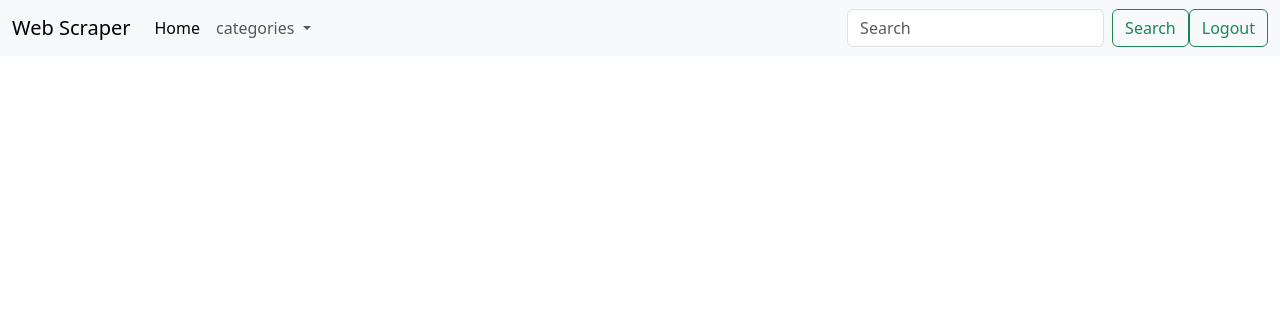
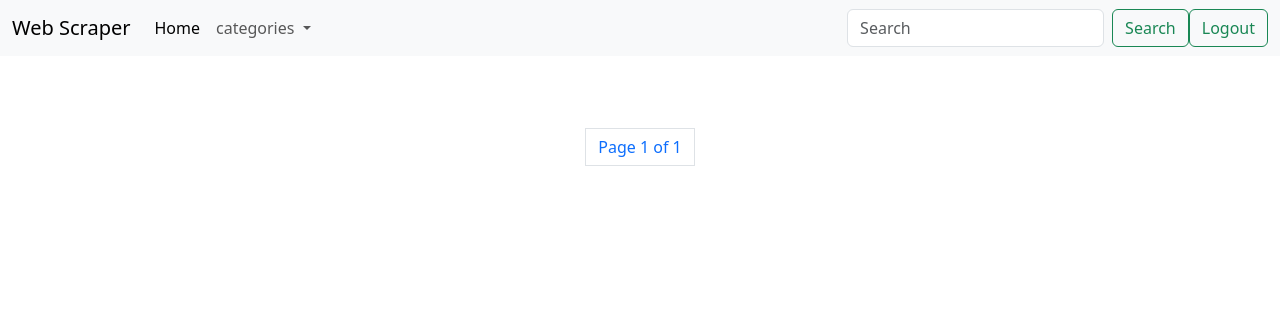
Before and after one commit to Rakeshkhadka/News-Aggregator, a Django app: page / in a window 1280 px wide. Shown: the top 316 px of the page. Run offline with Django 4.2, Linux system fonts and the light colour scheme; the visitor is signed in with stand-in values (Sample User, id 1); data that the repository does not hold is empty; some libraries are stand-ins or nearby versions.

Commit message:
added pagination

```diff
--- a/scraper/tasks.py
+++ b/scraper/tasks.py
@@ -56,7 +56,7 @@ def scrape_nagarik():
             # url = base_url+info['href']
             my_dict['url'] = base_url+info['href']
             # image_url = info.find('img')['data-src']
-            my_dict['img_src'] = base_url+info['href']
+            my_dict['img_src'] = info.find('img')['data-src']
             title = info['title']
             my_dict['title']=title
             my_dict['category'] = path_ if path_ in categories else "others"
--- a/scraper/templates/base.html
+++ b/scraper/templates/base.html
@@ -49,5 +49,26 @@
     {% block content %}
 
     {% endblock %}
+    <div class="text-center">
+      <br>
+      <nav aria-label="Page navigation example">
+        <ul class="pagination justify-content-center">
+          {% if page_obj.has_previous %}
+            <li class="page-item">
+              <a class="page-link" href="?page=1">&laquo; first</a>
+            </li>
+            <li class="page-item">
+              <a class="page-link" href="?page={{ page_obj.previous_page_number }}">previous</a>
+            </li>
+          {% endif %}
+
+          <li class="page-item page-link">Page {{ page_obj.number }} of {{ page_obj.paginator.num_pages }}</li>
+          {% if page_obj.has_next %}
+            <li class="page-item"><a class="page-link" href="?page={{ page_obj.next_page_number }}">Next</a></li>
+            <li class="page-item"><a class="page-link" href="?page={{ page_obj.paginator.num_pages }}">last &raquo;</a></li>
+          {% endif %}
+        </ul>
+      </nav>
+  </div>
 </body>
 </html>
--- a/scraper/templates/index.html
+++ b/scraper/templates/index.html
@@ -4,7 +4,7 @@
 {% block content %}
         <div class="container">
           <div class="row">
-            {% for new in news %}
+            {% for new in page_obj %}
             <div class="col-4">
               <div class="card" style="width: 18rem;">
                 <a href="{{new.url}}">
@@ -22,6 +22,7 @@
             <br>
           </div>
         </div>
+        <br>
 
 
 {% endblock %}
--- a/scraper/templates/search.html
+++ b/scraper/templates/search.html
@@ -6,7 +6,7 @@
 <div class="container">
     <div class="row">
         <h1>Search Results for "{{ query }}"</h1>
-      {% for new in news %}
+      {% for new in page_obj %}
       <div class="col-4">
         <div class="card" style="width: 18rem;">
           <a href="{{new.url}}">
@@ -26,4 +26,5 @@
       <br>
     </div>
   </div>
+
 {% endblock %}
--- a/scraper/views.py
+++ b/scraper/views.py
@@ -1,11 +1,19 @@
 from django.shortcuts import render, redirect
 from .models import News
+from django.contrib.auth.decorators import login_required
+from django.core.paginator import Paginator
 
+@login_required(login_url="/login/")
+def index(request):
 
-def index(request):
     news = News.objects.all()
+    paginator = Paginator(news, 9)
+
+    page_number = request.GET.get('page')
+    page_obj = paginator.get_page(page_number)
+
     context = {
-        'news': news,
+        'page_obj': page_obj
     }
     return render(request, 'index.html', context)
 
@@ -20,12 +28,17 @@ def index_by_category(request, category):
 
 
 def search(request):
-    query = request.GET.get('query')  # get the search query from the GET parameters
+    query = request.GET.get('query')
     if query:
-        news = News.objects.filter(title__icontains=query)  # search the News model for the query in the title field
+        news = News.objects.filter(title__icontains=query)
     else:
-        news = News.objects.all()  # if no query, return all News objects
-    context = {'news': news, 'query': query}  # pass the query and search results to the template
+        news = News.objects.all()
+    paginator = Paginator(news, 9)
+
+    page_number = request.GET.get('page')
+    page_obj = paginator.get_page(page_number)
+
+    context = {'page_obj': page_obj, 'query': query}
     return render(request, 'search.html', context)
 
 
```
